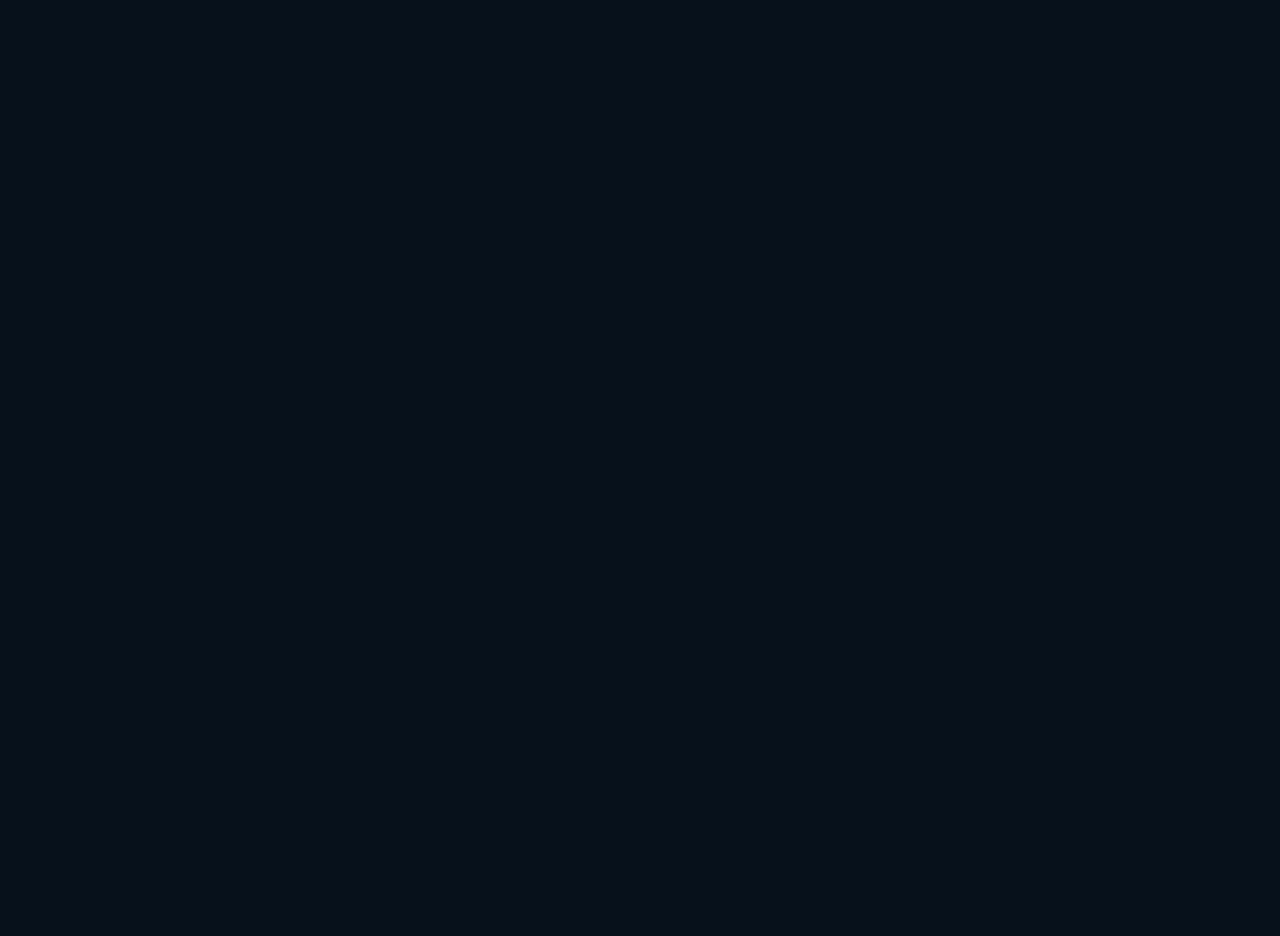
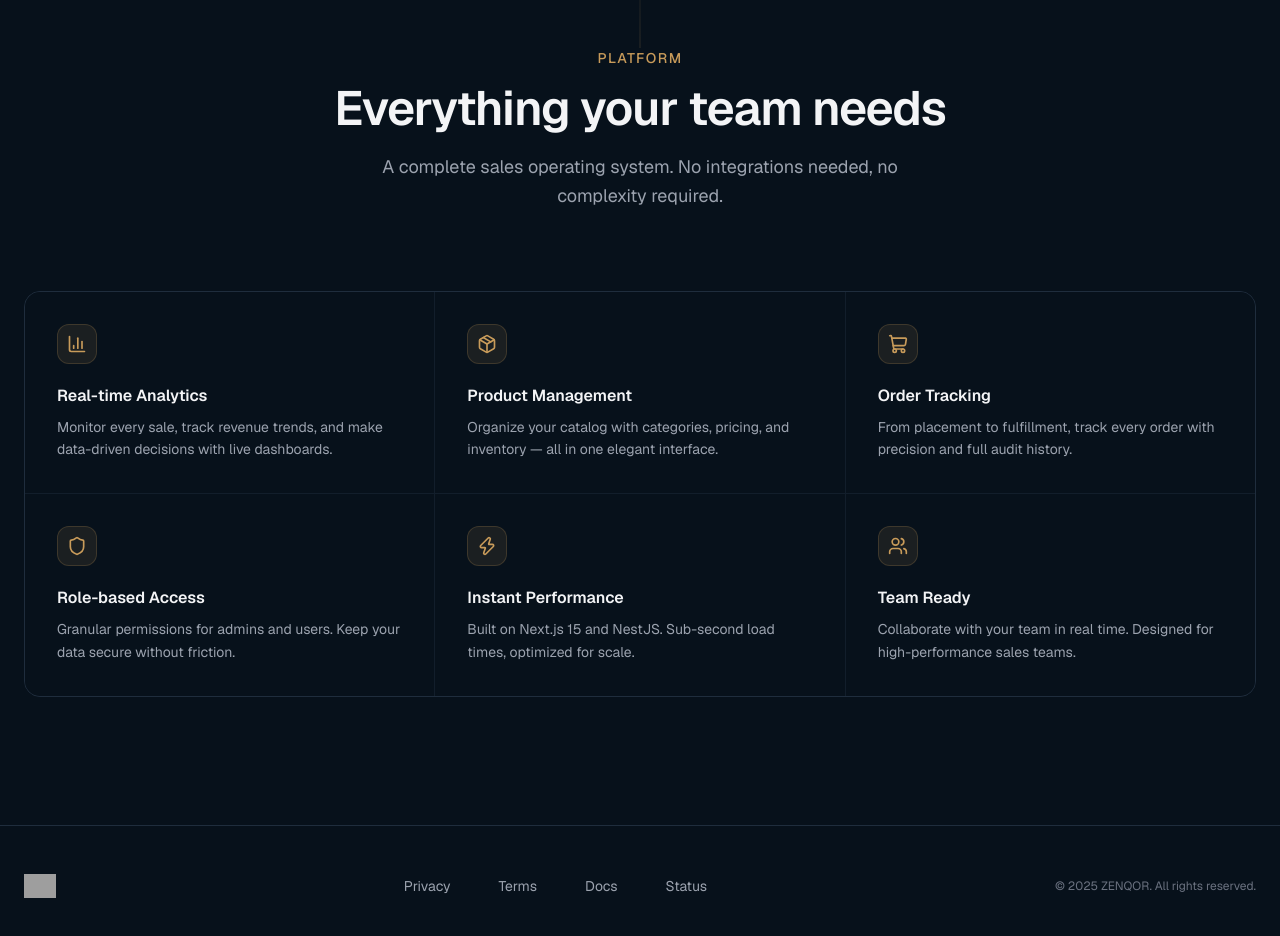
Before and after one commit to Sahesito/Zenqor-Frontend, a Next.js app: page / in a window 1280 px wide. Shown: the part 880-1816 px from the top of the page. Before the commit the page ends 800 px from the top, so only its background shows below. Built offline with nearby package versions, Linux system fonts and the light colour scheme; grey boxes are pictures that could not be loaded.

Commit message:
Add features section and footer to landing page

```diff
--- a/src/app/page.tsx
+++ b/src/app/page.tsx
@@ -1,11 +1,15 @@
 import { Navbar } from "@/components/landing/navbar";
 import { Hero } from "@/components/landing/hero";
+import { Features } from "@/components/landing/features";
+import { Footer } from "@/components/landing/footer";
 
 export default function HomePage() {
   return (
     <main className="bg-[#07111B] min-h-screen">
       <Navbar />
       <Hero />
+      <Features />
+      <Footer />
     </main>
   );
 }
--- /dev/null
+++ b/src/components/landing/features.tsx
@@ -0,0 +1,130 @@
+"use client";
+
+import { motion } from "framer-motion";
+import {
+    BarChart3,
+    Package,
+    ShoppingCart,
+    Shield,
+    Zap,
+    Users,
+} from "lucide-react";
+
+const features = [
+    {
+        icon: BarChart3,
+        title: "Real-time Analytics",
+        description:
+            "Monitor every sale, track revenue trends, and make data-driven decisions with live dashboards.",
+    },
+    {
+        icon: Package,
+        title: "Product Management",
+        description:
+            "Organize your catalog with categories, pricing, and inventory — all in one elegant interface.",
+    },
+    {
+        icon: ShoppingCart,
+        title: "Order Tracking",
+        description:
+            "From placement to fulfillment, track every order with precision and full audit history.",
+    },
+    {
+        icon: Shield,
+        title: "Role-based Access",
+        description:
+            "Granular permissions for admins and users. Keep your data secure without friction.",
+    },
+    {
+        icon: Zap,
+        title: "Instant Performance",
+        description:
+            "Built on Next.js 15 and NestJS. Sub-second load times, optimized for scale.",
+    },
+    {
+        icon: Users,
+        title: "Team Ready",
+        description:
+            "Collaborate with your team in real time. Designed for high-performance sales teams.",
+    },
+];
+
+const containerVariants = {
+    hidden: {},
+    visible: {
+        transition: {
+            staggerChildren: 0.08,
+        },
+    },
+};
+
+const cardVariants = {
+    hidden: { opacity: 0, y: 24 },
+    visible: {
+        opacity: 1,
+        y: 0,
+        transition: { duration: 0.5, ease: [0.25, 0.1, 0.25, 1] as const },
+    },
+};
+
+export function Features() {
+    return (
+        <section className="py-32 px-6 relative">
+            {/* Subtle divider glow */}
+            <div className="absolute top-0 left-1/2 -translate-x-1/2 w-px h-32 bg-gradient-to-b from-transparent to-[#C89B5A]/20" />
+
+            <div className="max-w-7xl mx-auto">
+                {/* Header */}
+                <motion.div
+                    initial={{ opacity: 0, y: 20 }}
+                    whileInView={{ opacity: 1, y: 0 }}
+                    viewport={{ once: true }}
+                    transition={{ duration: 0.5 }}
+                    className="text-center mb-20"
+                >
+                    <p className="text-[#C89B5A] text-sm font-medium tracking-widest uppercase mb-4">
+                        Platform
+                    </p>
+                    <h2 className="text-4xl md:text-5xl font-semibold text-[#F3F4F6] tracking-tight mb-5">
+                        Everything your team needs
+                    </h2>
+                    <p className="text-[#9CA3AF] text-lg max-w-xl mx-auto leading-relaxed">
+                        A complete sales operating system. No integrations needed,
+                        no complexity required.
+                    </p>
+                </motion.div>
+
+                {/* Grid */}
+                <motion.div
+                    variants={containerVariants}
+                    initial="hidden"
+                    whileInView="visible"
+                    viewport={{ once: true }}
+                    className="grid grid-cols-1 md:grid-cols-2 lg:grid-cols-3 gap-px bg-[#1f2d3d]/50 rounded-2xl overflow-hidden border border-[#1f2d3d]"
+                >
+                    {features.map((feature) => (
+                        <motion.div
+                            key={feature.title}
+                            variants={cardVariants}
+                            className="bg-[#07111B] p-8 group hover:bg-[#111827] transition-colors duration-300 relative"
+                        >
+                            {/* Gold hover line */}
+                            <div className="absolute top-0 left-0 right-0 h-px bg-gradient-to-r from-transparent via-[#C89B5A]/0 to-transparent group-hover:via-[#C89B5A]/40 transition-all duration-500" />
+
+                            <div className="w-10 h-10 rounded-xl bg-[#C89B5A]/10 border border-[#C89B5A]/20 flex items-center justify-center mb-5 group-hover:bg-[#C89B5A]/15 transition-colors duration-300">
+                                <feature.icon className="w-5 h-5 text-[#C89B5A]" />
+                            </div>
+
+                            <h3 className="text-[#F3F4F6] font-semibold mb-2">
+                                {feature.title}
+                            </h3>
+                            <p className="text-[#9CA3AF] text-sm leading-relaxed">
+                                {feature.description}
+                            </p>
+                        </motion.div>
+                    ))}
+                </motion.div>
+            </div>
+        </section>
+    );
+}
--- /dev/null
+++ b/src/components/landing/footer.tsx
@@ -0,0 +1,33 @@
+import Link from "next/link";
+import { Separator } from "@/components/ui/separator";
+
+export function Footer() {
+    return (
+        <footer className="border-t border-[#1f2d3d] py-12 px-6">
+            <div className="max-w-7xl mx-auto">
+                <div className="flex flex-col md:flex-row items-center justify-between gap-6">
+                    <div className="flex items-center gap-2">
+                        <img src="/logo.png" alt="ZENQOR" className="h-6 w-auto" />
+                    </div>
+
+                    <div className="flex items-center gap-6 text-sm text-[#9CA3AF]">
+                        {["Privacy", "Terms", "Docs", "Status"].map((item, i, arr) => (
+                            <span key={item} className="flex items-center gap-6">
+                                <Link href="#" className="hover:text-[#F3F4F6] transition-colors">
+                                    {item}
+                                </Link>
+                                {i < arr.length - 1 && (
+                                    <Separator orientation="vertical" className="h-3 bg-[#1f2d3d]" />
+                                )}
+                            </span>
+                        ))}
+                    </div>
+
+                    <p className="text-xs text-[#6B7280]">
+                        © 2025 ZENQOR. All rights reserved.
+                    </p>
+                </div>
+            </div>
+        </footer>
+    );
+}
```
